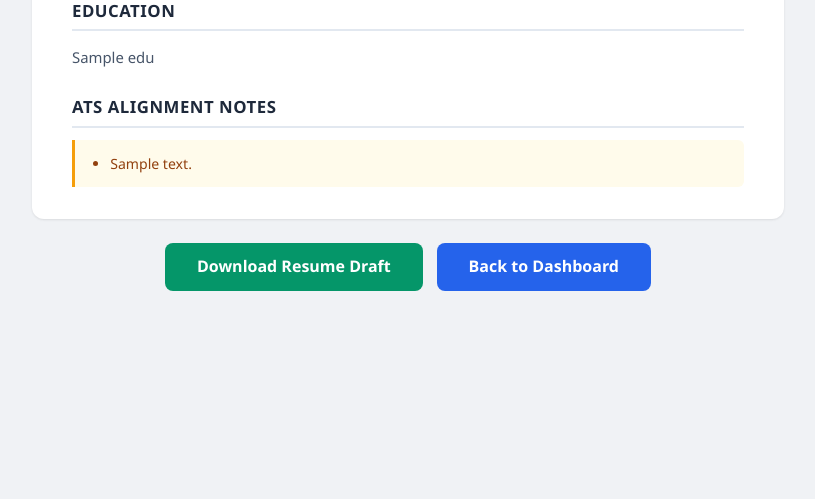
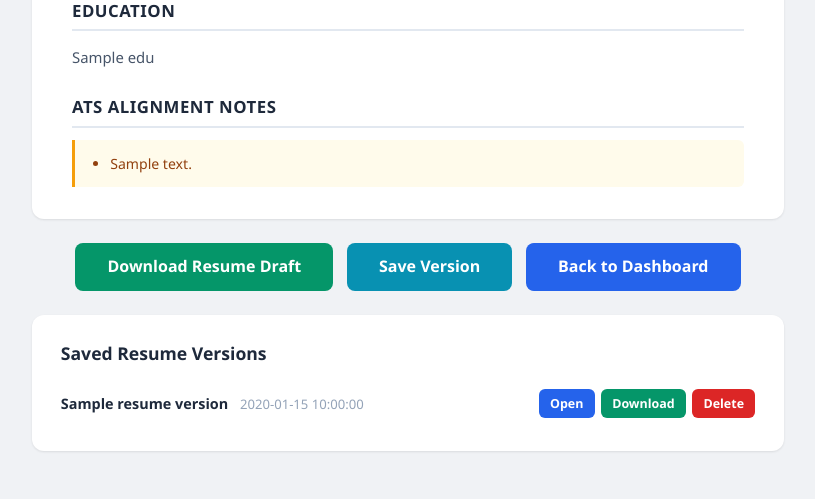
Before and after one commit to ukaismail-del/Offerion, a Flask app: template app/templates/resume_preview.html in a window 1280 px wide. Shown: the part 543-1042 px from the top of the page, without its empty margins (232-1047 px from the left). Before the commit the page ends 834 px from the top, so only its background shows below. Run offline with Flask 3, Linux system fonts and the light colour scheme; the template is opened without the code that fills it: most values are stand-ins (such as "Sample title", 1, 10 or a date in 2020); parts of the project's set-up code (start-up, migrations or seed data) failed here and were passed over.

Commit message:
M25: add job-targeted resume versioning

```diff
--- a/app/templates/resume_preview.html
+++ b/app/templates/resume_preview.html
@@ -191,6 +191,79 @@
         color: #92400e;
         line-height: 1.5;
       }
+      .dl-btn-save {
+        background: #0891b2;
+        margin-left: 0.6rem;
+      }
+      .dl-btn-save:hover {
+        background: #0e7490;
+      }
+      .versions-panel {
+        background: #fff;
+        border-radius: 12px;
+        padding: 1.5rem 1.8rem;
+        margin-top: 1.5rem;
+        box-shadow:
+          0 1px 3px rgba(0, 0, 0, 0.06),
+          0 1px 2px rgba(0, 0, 0, 0.04);
+      }
+      .versions-title {
+        font-size: 1.1rem;
+        font-weight: 700;
+        color: #1e293b;
+        margin: 0 0 0.8rem 0;
+      }
+      .version-row {
+        display: flex;
+        align-items: center;
+        justify-content: space-between;
+        padding: 0.55rem 0;
+        border-bottom: 1px solid #e2e8f0;
+        font-size: 0.9rem;
+      }
+      .version-row:last-child {
+        border-bottom: none;
+      }
+      .version-label {
+        font-weight: 600;
+        color: #1e293b;
+      }
+      .version-date {
+        color: #94a3b8;
+        font-size: 0.82rem;
+        margin-left: 0.5rem;
+      }
+      .version-actions {
+        display: flex;
+        gap: 0.4rem;
+      }
+      .ver-btn {
+        display: inline-block;
+        padding: 0.3rem 0.7rem;
+        border-radius: 6px;
+        font-size: 0.78rem;
+        font-weight: 600;
+        text-decoration: none;
+        color: #fff;
+      }
+      .ver-btn-open {
+        background: #2563eb;
+      }
+      .ver-btn-open:hover {
+        background: #1d4ed8;
+      }
+      .ver-btn-dl {
+        background: #059669;
+      }
+      .ver-btn-dl:hover {
+        background: #047857;
+      }
+      .ver-btn-del {
+        background: #dc2626;
+      }
+      .ver-btn-del:hover {
+        background: #b91c1c;
+      }
       @media (max-width: 640px) {
         .resume-page {
           padding: 1.5rem 1.2rem;
@@ -211,35 +284,25 @@
       <div class="resume-page">
         <!-- Name -->
         <h1 class="resume-name">
-          {% if enhanced and enhanced.name %}
-            {{ enhanced.name }}
-          {% elif profile and profile.name != "Not detected" %}
-            {{ profile.name }}
-          {% else %}
+          {% if enhanced and enhanced.name %} {{ enhanced.name }} {% elif
+          profile and profile.name != "Not detected" %} {{ profile.name }} {%
+          else %}
           <span class="placeholder">[Your Full Name]</span>
-          {% endif %}
-          {% if enhanced %}
+          {% endif %} {% if enhanced %}
           <span class="enhanced-badge">ENHANCED</span>
           {% endif %}
         </h1>
 
         <!-- Contact -->
         <p class="resume-contact">
-          {% if enhanced and enhanced.contact %}
-            {{ enhanced.contact }}
-          {% else %}
-            {% if profile and profile.email != "Not detected" %}
-              {{ profile.email }}
-            {% else %}
+          {% if enhanced and enhanced.contact %} {{ enhanced.contact }} {% else
+          %} {% if profile and profile.email != "Not detected" %} {{
+          profile.email }} {% else %}
           <span class="placeholder">[email]</span>
-            {% endif %}
-            &nbsp;&bull;&nbsp;
-            {% if profile and profile.phone != "Not detected" %}
-              {{ profile.phone }}
-            {% else %}
+          {% endif %} &nbsp;&bull;&nbsp; {% if profile and profile.phone != "Not
+          detected" %} {{ profile.phone }} {% else %}
           <span class="placeholder">[phone]</span>
-            {% endif %}
-          {% endif %}
+          {% endif %} {% endif %}
         </p>
 
         <!-- Target Title -->
@@ -294,8 +357,7 @@
             {% endfor %}
           </ul>
         </div>
-        {% else %}
-          {% if tailored and tailored.experience_focus_points %}
+        {% else %} {% if tailored and tailored.experience_focus_points %}
         <div class="exp-entry">
           <p class="exp-hint">Focus your experience bullets on:</p>
           <ul class="exp-bullets">
@@ -312,23 +374,24 @@
           <p class="exp-hint">[Start Date] – [End Date]</p>
           <ul class="exp-bullets">
             <li class="placeholder">[Add 2–3 quantified bullet points here]</li>
-              <li class="placeholder">[Use action verbs: Led, Built, Improved, Delivered...]</li>
-              <li class="placeholder">[Insert relevant project outcome with numbers]</li>
+            <li class="placeholder">
+              [Use action verbs: Led, Built, Improved, Delivered...]
+            </li>
+            <li class="placeholder">
+              [Insert relevant project outcome with numbers]
+            </li>
           </ul>
         </div>
         {% endif %}
 
         <!-- Education -->
         <h2 class="section-title">Education</h2>
-        {% if enhanced and enhanced.enhanced_education %}
-          {% for edu in enhanced.enhanced_education %}
+        {% if enhanced and enhanced.enhanced_education %} {% for edu in
+        enhanced.enhanced_education %}
         <p class="edu-item">{{ edu }}</p>
-          {% endfor %}
-        {% elif education_list %}
-          {% for edu in education_list %}
+        {% endfor %} {% elif education_list %} {% for edu in education_list %}
         <p class="edu-item">{{ edu }}</p>
-          {% endfor %}
-        {% else %}
+        {% endfor %} {% else %}
         <p class="placeholder">[Degree] — [Institution], [Year]</p>
         {% endif %}
 
@@ -356,12 +419,49 @@
 
       <!-- Action buttons -->
       <div class="actions">
-        <a href="/download-resume-draft" class="dl-btn">Download Resume Draft</a>
+        <a href="/download-resume-draft" class="dl-btn"
+          >Download Resume Draft</a
+        >
+        <a href="/save-resume-version" class="dl-btn dl-btn-save"
+          >Save Version</a
+        >
         {% if not enhanced %}
-        <a href="/enhance-resume" class="dl-btn dl-btn-enhance">Enhance Resume</a>
+        <a href="/enhance-resume" class="dl-btn dl-btn-enhance"
+          >Enhance Resume</a
+        >
         {% endif %}
         <a href="/" class="dl-btn dl-btn-alt">Back to Dashboard</a>
       </div>
+
+      <!-- Saved Versions -->
+      {% if resume_versions %}
+      <div class="versions-panel">
+        <h3 class="versions-title">Saved Resume Versions</h3>
+        {% for v in resume_versions %}
+        <div class="version-row">
+          <div>
+            <span class="version-label">{{ v.label }}</span>
+            <span class="version-date">{{ v.created_at }}</span>
+          </div>
+          <div class="version-actions">
+            <a href="/resume-version/{{ v.id }}" class="ver-btn ver-btn-open"
+              >Open</a
+            >
+            <a
+              href="/resume-version/{{ v.id }}/download"
+              class="ver-btn ver-btn-dl"
+              >Download</a
+            >
+            <a
+              href="/delete-resume-version/{{ v.id }}"
+              class="ver-btn ver-btn-del"
+              >Delete</a
+            >
+          </div>
+        </div>
+        {% endfor %}
+      </div>
+      {% endif %}
     </div>
   </body>
 </html>
```
Also changed, not shown: app/routes.py (+79 -0 lines), app/templates/index.html (+91 -0 lines), app/utils/resume_enhancer.py (+8 -3 lines), app/utils/resume_versioning.py (added, +71 -0 lines), README.md. Lines whose indentation alone changed are shown as unchanged.
